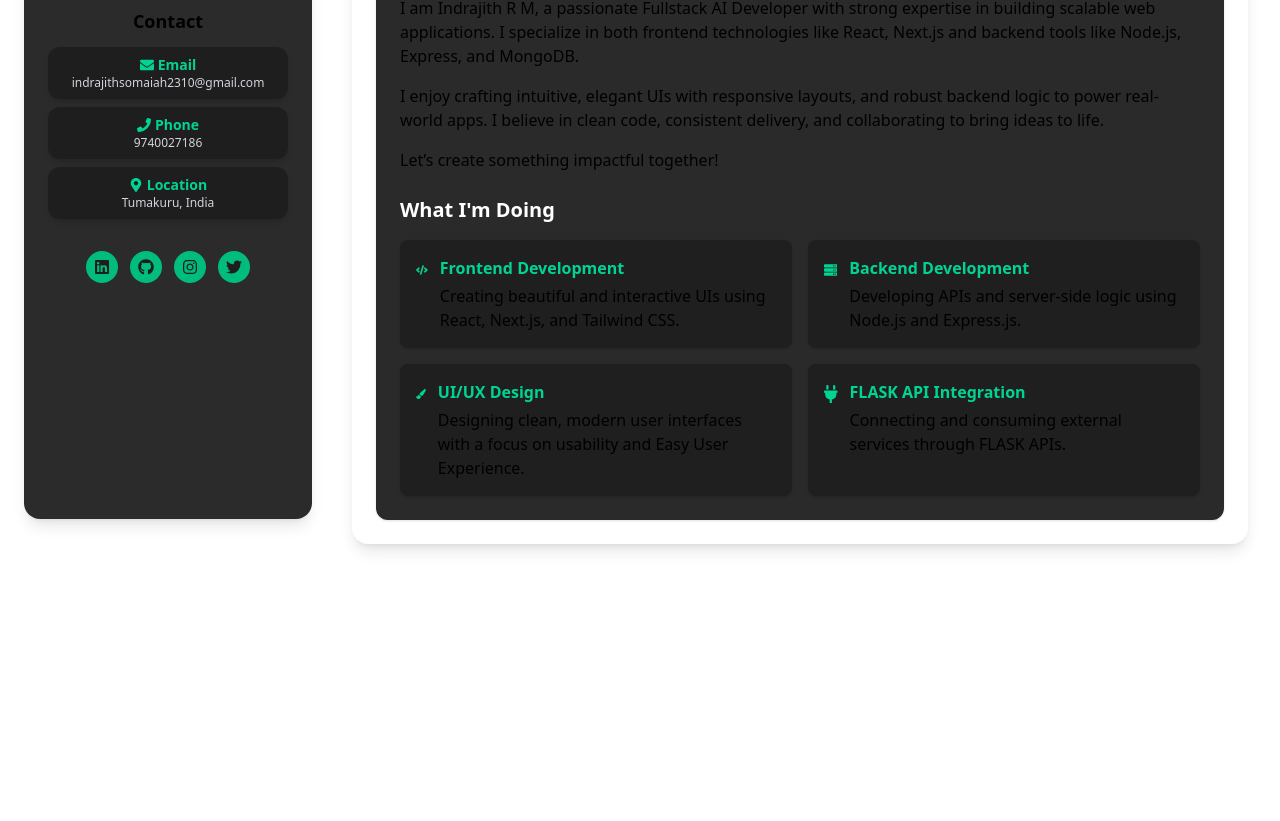
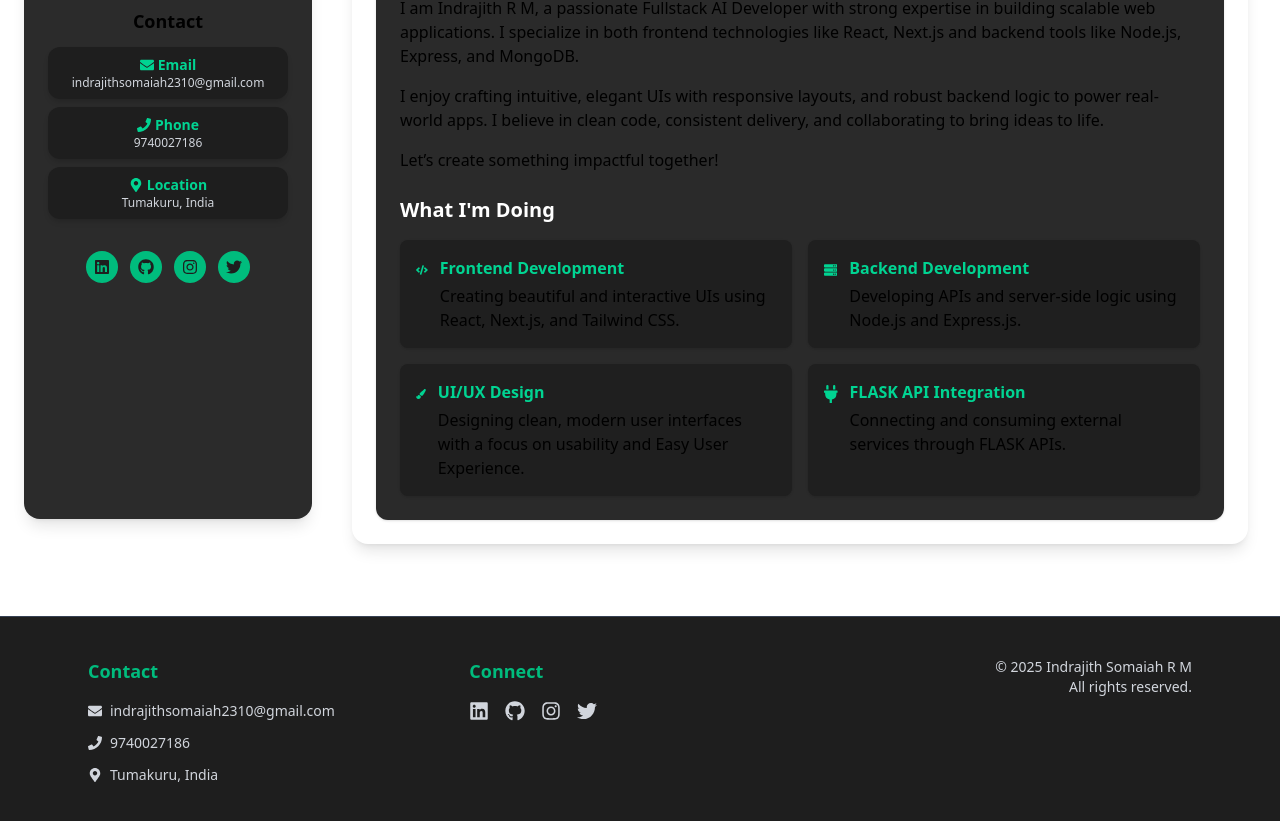
Before and after one commit to indrajith3110/portfolio_new, a Next.js app: page / in a window 1280 px wide. Shown: the part 241-1062 px from the top of the page. Before the commit the page ends 817 px from the top, so only its background shows below. Built offline with nearby package versions, Linux system fonts and the light colour scheme.

Commit message:
feat: update portfolio title and add footer component

```diff
--- a/app/layout.tsx
+++ b/app/layout.tsx
@@ -3,7 +3,7 @@ import '../styles/global.css'
 import type { Metadata } from 'next'
 
 export const metadata: Metadata = {
-  title: 'S Teja | Portfolio',
+  title: 'Indrajith | Portfolio',
   description: 'Portfolio built with Next.js',
 }
 
--- a/app/page.tsx
+++ b/app/page.tsx
@@ -8,6 +8,7 @@ import Resume from "@/components/Resume";
 import { Portfolio } from "@/components/Portfolio";
 import Blog from "@/components/Blog";
 import Contact from "@/components/Contact";
+import Footer from "@/components/Footer";
 import { Briefcase, Layers, BookOpen, Mail } from "lucide-react";
 
 export default function Home() {
@@ -65,6 +66,7 @@ export default function Home() {
             {renderSection()}
           </section>
         </div>
+        <Footer/>
       </div>
     </main>
   );
--- /dev/null
+++ b/components/Footer.tsx
@@ -0,0 +1,68 @@
+import {
+    FaEnvelope,
+    FaPhone,
+    FaMapMarkerAlt,
+    FaLinkedin,
+    FaGithub,
+    FaInstagram,
+    FaTwitter,
+  } from "react-icons/fa";
+
+  export default function Footer() {
+    return (
+      <footer className="bg-[#1e1e1e] text-gray-300 py-10 mt-10 border-t border-gray-700">
+        <div className="max-w-6xl mx-auto px-6 grid md:grid-cols-3 gap-10 text-sm">
+
+          {/* Contact Section */}
+          <div>
+            <h3 className="text-emerald-500 font-semibold text-lg mb-4">Contact</h3>
+            <div className="space-y-3">
+              <div className="flex items-center gap-2">
+                <FaEnvelope />
+                <a href="mailto:indrajithsomaiah2310@gmail.com" className="hover:text-emerald-400 transition">
+                  indrajithsomaiah2310@gmail.com
+                </a>
+              </div>
+              <div className="flex items-center gap-2">
+                <FaPhone />
+                <a href="tel:9740027186" className="hover:text-emerald-400 transition">
+                  9740027186
+                </a>
+              </div>
+              <div className="flex items-center gap-2">
+                <FaMapMarkerAlt />
+                <a href="https://www.google.com/maps/place/Tumakuru,+Karnataka,+India" target="_blank" rel="noopener noreferrer" className="hover:text-emerald-400 transition">
+                  Tumakuru, India
+                </a>
+              </div>
+            </div>
+          </div>
+
+          {/* Social Section */}
+          <div>
+            <h3 className="text-emerald-500 font-semibold text-lg mb-4">Connect</h3>
+            <div className="flex gap-4">
+              <a href="https://www.linkedin.com/in/indrajith-somaiah-r-m-33a567234/" target="_blank" rel="noopener noreferrer" className="hover:text-emerald-400 transition">
+                <FaLinkedin size={20} />
+              </a>
+              <a href="https://github.com/your-username" target="_blank" rel="noopener noreferrer" className="hover:text-emerald-400 transition">
+                <FaGithub size={20} />
+              </a>
+              <a href="https://github.com/indrajith3110/indrajith3110/blob/main" target="_blank" rel="noopener noreferrer" className="hover:text-emerald-400 transition">
+                <FaInstagram size={20} />
+              </a>
+              <a href="https://twitter.com/your-handle" target="_blank" rel="noopener noreferrer" className="hover:text-emerald-400 transition">
+                <FaTwitter size={20} />
+              </a>
+            </div>
+          </div>
+
+          {/* Copyright */}
+          <div className="md:text-right text-sm mt-6 md:mt-0">
+            <p>&copy; {new Date().getFullYear()} Indrajith Somaiah R M</p>
+            <p>All rights reserved.</p>
+          </div>
+        </div>
+      </footer>
+    );
+  }
```
